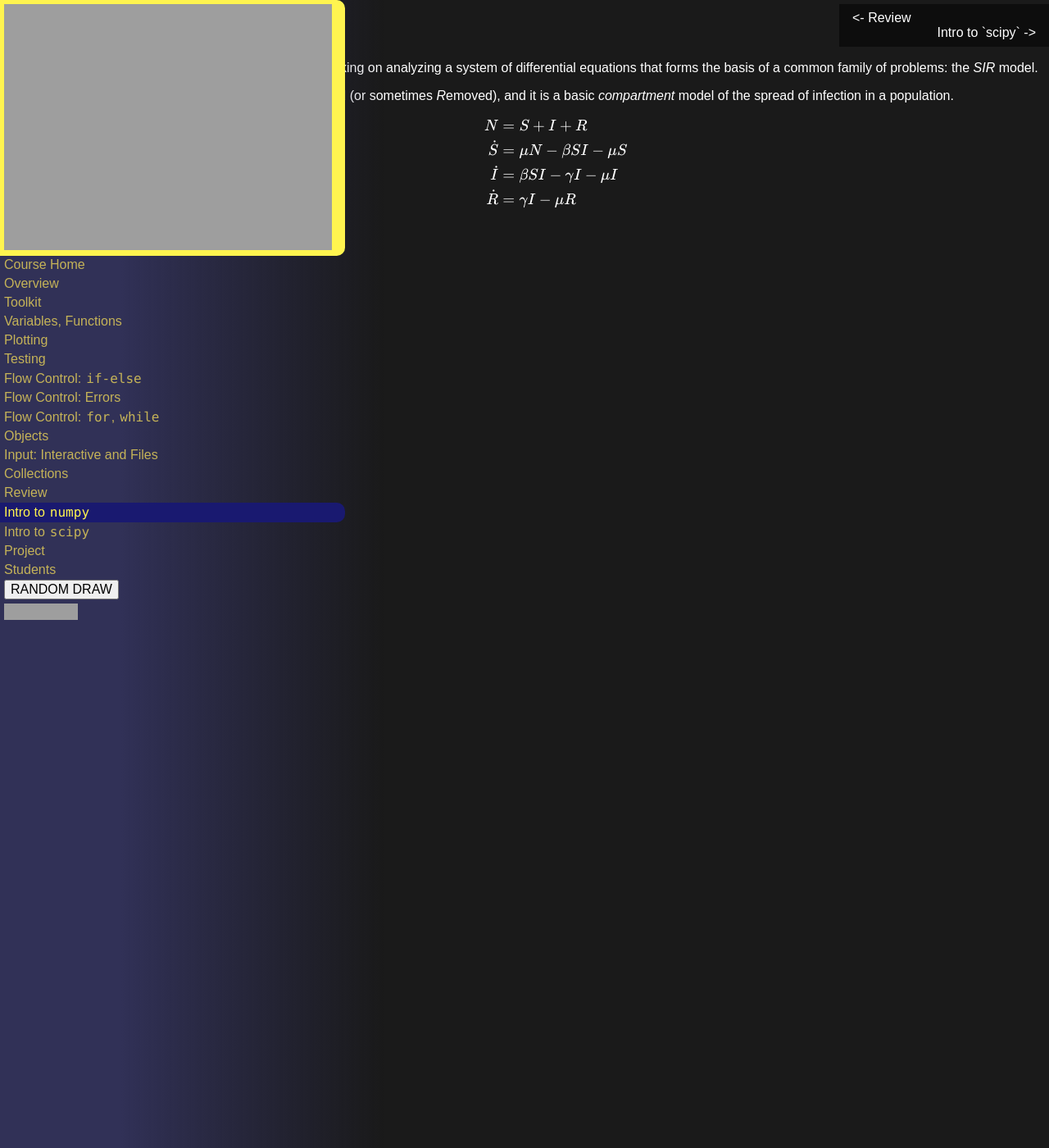
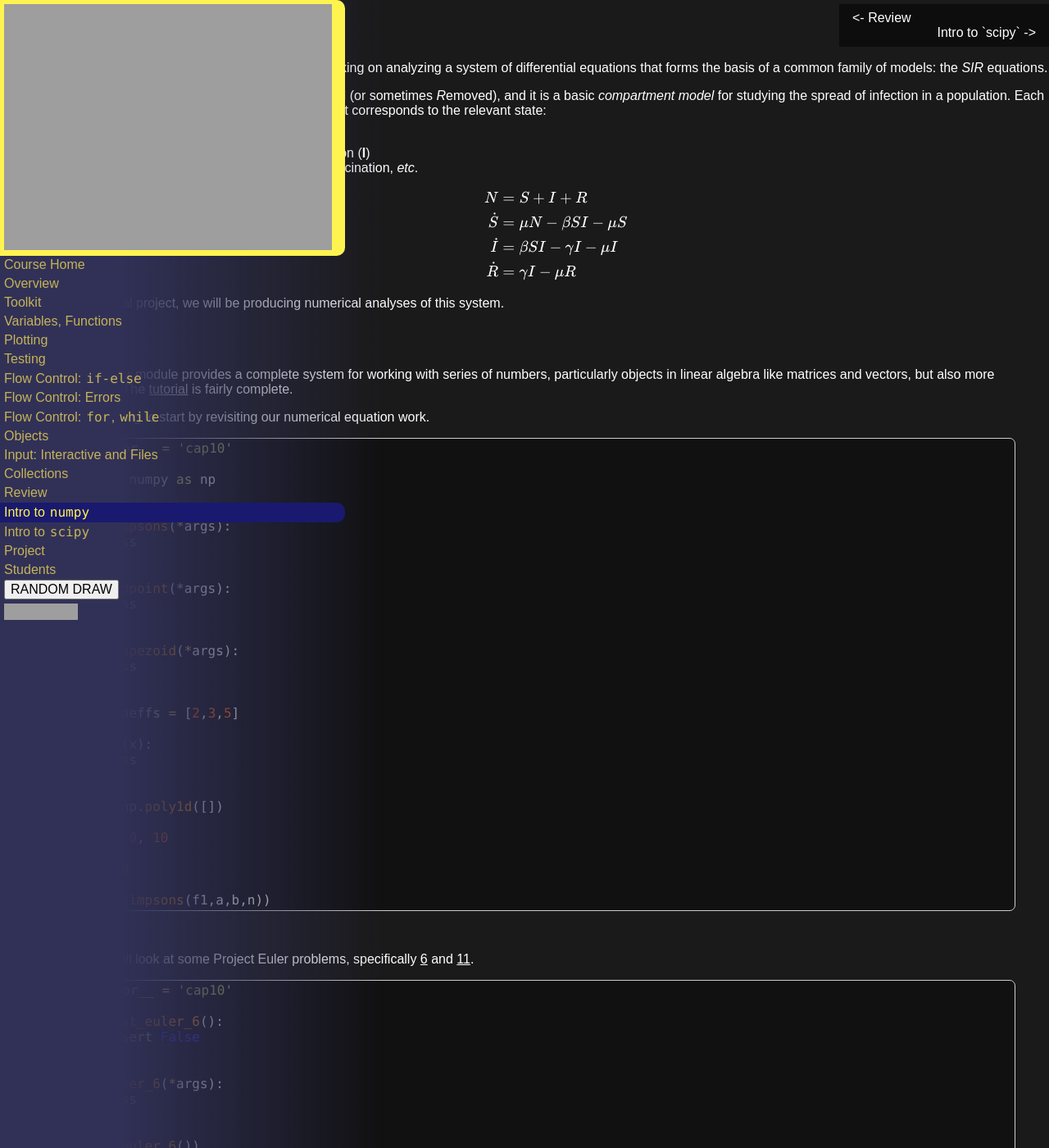
Before and after one commit to AIMS-Ghana/python-course, a Jekyll site: the page built from _days/12_numpy.md, in a window 1280 px wide and 1400 px high. Shown: the whole window at 82% size. Built offline with Jekyll 4.4.1, drawn with Linux system fonts in a browser that asks for light colours; formulas are drawn with MathJax 3; some of the changed text lies outside the part shown; grey boxes are pictures that could not be loaded.

Commit message:
numpy intro
including skeletons for in-class demo

```diff
--- a/_days/12_numpy.md
+++ b/_days/12_numpy.md
@@ -3,15 +3,20 @@ title: Intro to `numpy`
 math: yes
 ---
 
-## First, Last Task
+## First: Last Task
 
 For the remainder of the course, you will be working on analyzing a system of
-differential equations that forms the basis of a common family of problems:
-the *SIR* model.
+differential equations that forms the basis of a common family of models:
+the *SIR* equations.
 
 *SIR* stands for **S**usceptible-**I**nfectious-**R**ecovered (or sometimes
-*R*emoved), and it is a basic *compartment* model of the spread of infection
-in a population.
+*R*emoved), and it is a basic *compartment model* for studying the spread of infection
+in a population.  Each compartment is the amount of the population that corresponds
+to the relevant state:
+
+ - has never experienced the infection (**S**)
+ - is currently sick and can spread the infection (**I**)
+ - is now immune (**R**) due past exposure, vaccination, *etc*.
 
 <div markdown="0">
 \begin{eqnarray}
@@ -24,3 +29,27 @@ N &=& S + I + R
 \dot{R} &=& \gamma I - \mu R
 \end{eqnarray}
 </div>
+
+For the final project, we will be producing numerical analyses of this system.
+
+## `numpy`
+
+The `numpy` module provides a complete system for working with series of numbers,
+particularly objects in linear algebra like matrices and vectors, but also more
+generally.  The [tutorial](http://wiki.scipy.org/Tentative_NumPy_Tutorial) is
+fairly complete.
+
+We are going to start by revisiting our numerical equation work.
+
+{% include pyblock.md target="numpy_review.py" %}
+
+Now we will look at some Project Euler problems, specifically [6](https://projecteuler.net/problem=6)
+and [11](https://projecteuler.net/problem=11).
+
+{% include pyblock.md target="euler_06.py" %}
+
+{% include pyblock.md target="euler_11.py" %}
+
+Finally, we should do some plotting.
+
+{% include pyblock.md target="numpyplotting.py" %}
--- /dev/null
+++ b/_includes/euler_06.py
@@ -0,0 +1,11 @@
+__author__ = 'cap10'
+
+def test_euler_6():
+    assert False
+
+
+def euler_6(*args):
+    pass
+
+
+print(euler_6())
--- /dev/null
+++ b/_includes/euler_11.py
@@ -0,0 +1,11 @@
+__author__ = 'cap10'
+
+def test_euler_11():
+    assert False
+
+
+def euler_11(*args):
+    pass
+
+
+print(euler_11())
--- /dev/null
+++ b/_includes/numpy_review.py
@@ -0,0 +1,30 @@
+__author__ = 'cap10'
+
+import numpy as np
+
+
+def simpsons(*args):
+    pass
+
+
+def midpoint(*args):
+    pass
+
+
+def trapezoid(*args):
+    pass
+
+
+poly_coeffs = [2,3,5]
+
+def f1(x):
+    pass
+
+
+pf1 = np.poly1d([])
+
+a, b = 0, 10
+
+n = 100
+
+print(simpsons(f1,a,b,n))
--- /dev/null
+++ b/_includes/numpyplotting.py
@@ -0,0 +1,8 @@
+__author__ = 'cap10'
+
+from pylab import *
+
+# want to plot integral results for several values of n against
+# np-based result
+
+# want to plot euler_6 runtime comparisons for several values of n
```
Also changed, not shown: _includes/example.py (added, +46 -0 lines).
